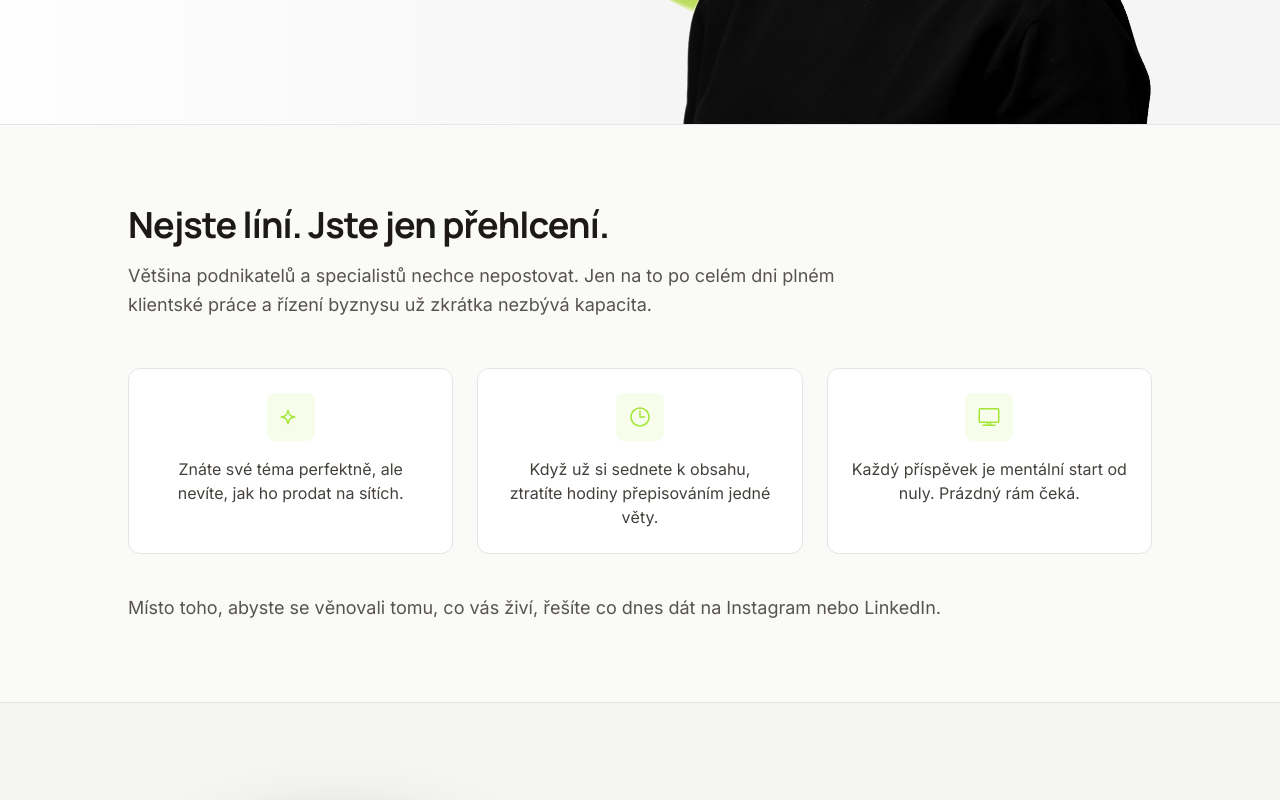
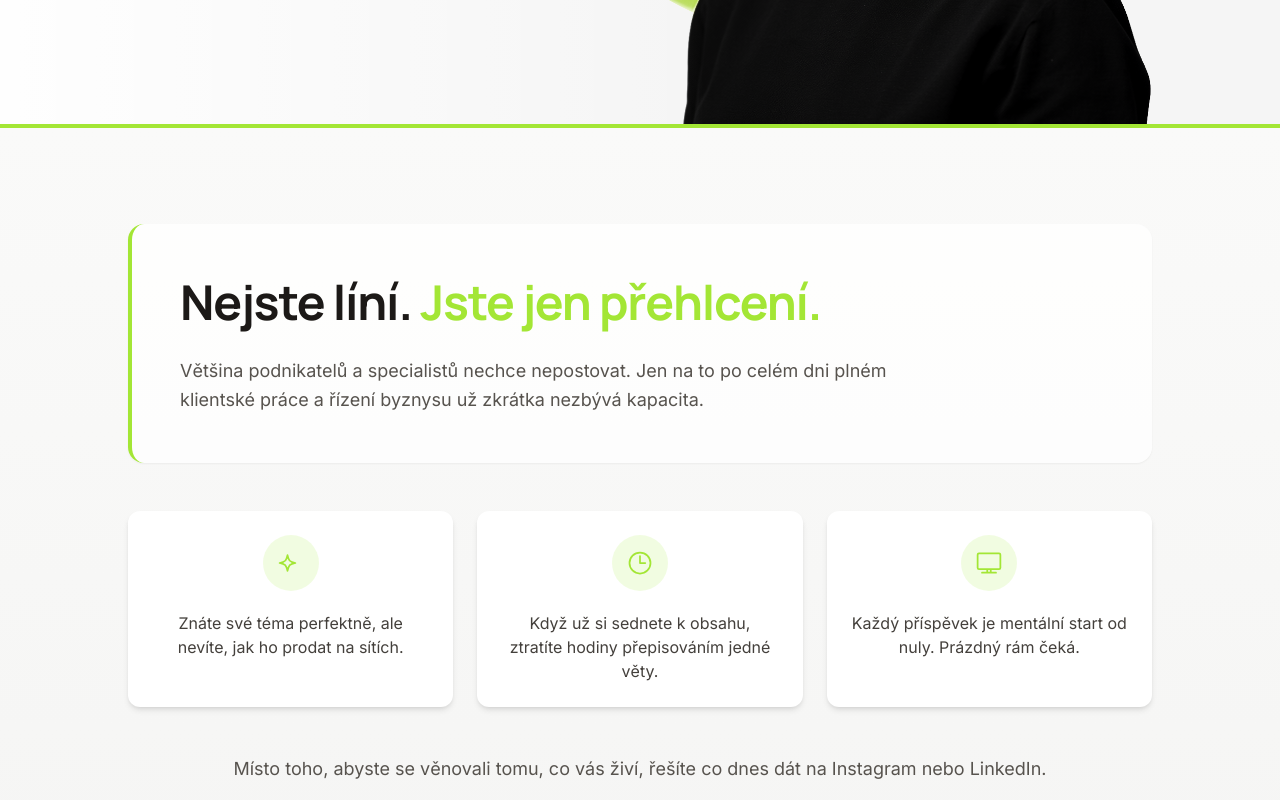
Before and after one commit to katarinabrics-eng/ai-content-studio, a Next.js app in the folder apps/content-studio/: page / in a window 1280 px wide. Shown: the part 620-1420 px from the top of the page. Built offline with nearby package versions, Linux system fonts and the light colour scheme.

Commit message:
refactor: enhance HomePage layout and styling for improved visual appeal and user engagement

```diff
--- a/apps/content-studio/src/app/page.tsx
+++ b/apps/content-studio/src/app/page.tsx
@@ -49,47 +49,52 @@ export default function HomePage() {
         </div>
       </section>
 
-      <section id="manifest" className="w-full border-t border-stone-200 bg-stone-50 px-6 py-20 sm:px-8 lg:px-12">
+      <section id="manifest" className="relative w-full overflow-hidden border-t-4 border-[#A3E635] bg-gradient-to-b from-stone-50 to-stone-100 px-6 py-24 sm:px-8 lg:px-12">
         <div className="mx-auto max-w-5xl">
-          <h2 className="text-3xl font-bold tracking-tight text-stone-900 md:text-4xl">
-            Nejste líní. Jste jen přehlcení.
-          </h2>
-          <p className="mt-4 max-w-3xl text-lg leading-relaxed text-stone-600">
-            Většina podnikatelů a specialistů nechce nepostovat. Jen na to po celém dni plném klientské práce a řízení byznysu už zkrátka nezbývá kapacita.
-          </p>
+          <div className="relative rounded-2xl border-l-4 border-[#A3E635] bg-white/80 p-8 shadow-sm sm:p-10 md:p-12">
+            <h2 className="text-3xl font-bold tracking-tight text-stone-900 sm:text-4xl md:text-5xl md:leading-tight">
+              Nejste líní.{" "}
+              <span className="text-[#A3E635]">Jste jen přehlcení.</span>
+            </h2>
+            <p className="mt-6 max-w-3xl text-lg leading-relaxed text-stone-600">
+              Většina podnikatelů a specialistů nechce nepostovat. Jen na to po celém dni plném klientské práce a řízení byznysu už zkrátka nezbývá kapacita.
+            </p>
+          </div>
+
           <div className="mt-12 grid gap-6 sm:grid-cols-3">
-            <div className="rounded-xl border border-stone-200 bg-white p-6 text-center">
-              <div className="mx-auto flex h-12 w-12 items-center justify-center rounded-lg bg-[#A3E635]/10 text-[#A3E635]">
-                <svg className="h-6 w-6" fill="none" viewBox="0 0 24 24" stroke="currentColor" strokeWidth={1.5}>
+            <div className="group rounded-xl bg-white p-6 text-center shadow-md transition-all duration-300 hover:-translate-y-1 hover:shadow-lg">
+              <div className="mx-auto flex h-14 w-14 items-center justify-center rounded-full bg-[#A3E635]/15 text-[#A3E635] transition-colors group-hover:bg-[#A3E635]/25">
+                <svg className="h-7 w-7" fill="none" viewBox="0 0 24 24" stroke="currentColor" strokeWidth={1.5}>
                   <path strokeLinecap="round" strokeLinejoin="round" d="M9.813 15.904L9 18.75l-.813-2.846a4.5 4.5 0 00-3.09-3.09L2.25 12l2.846-.813a4.5 4.5 0 003.09-3.09L9 5.25l.813 2.846a4.5 4.5 0 003.09 3.09L15.75 12l-2.846.813a4.5 4.5 0 00-3.09 3.09z" />
                 </svg>
               </div>
-              <p className="mt-4 text-stone-700">
+              <p className="mt-5 text-stone-700">
                 Znáte své téma perfektně, ale nevíte, jak ho prodat na sítích.
               </p>
             </div>
-            <div className="rounded-xl border border-stone-200 bg-white p-6 text-center">
-              <div className="mx-auto flex h-12 w-12 items-center justify-center rounded-lg bg-[#A3E635]/10 text-[#A3E635]">
-                <svg className="h-6 w-6" fill="none" viewBox="0 0 24 24" stroke="currentColor" strokeWidth={1.5}>
+            <div className="group rounded-xl bg-white p-6 text-center shadow-md transition-all duration-300 hover:-translate-y-1 hover:shadow-lg">
+              <div className="mx-auto flex h-14 w-14 items-center justify-center rounded-full bg-[#A3E635]/15 text-[#A3E635] transition-colors group-hover:bg-[#A3E635]/25">
+                <svg className="h-7 w-7" fill="none" viewBox="0 0 24 24" stroke="currentColor" strokeWidth={1.5}>
                   <path strokeLinecap="round" strokeLinejoin="round" d="M12 6v6h4.5m4.5 0a9 9 0 11-18 0 9 9 0 0118 0z" />
                 </svg>
               </div>
-              <p className="mt-4 text-stone-700">
+              <p className="mt-5 text-stone-700">
                 Když už si sednete k obsahu, ztratíte hodiny přepisováním jedné věty.
               </p>
             </div>
-            <div className="rounded-xl border border-stone-200 bg-white p-6 text-center">
-              <div className="mx-auto flex h-12 w-12 items-center justify-center rounded-lg bg-[#A3E635]/10 text-[#A3E635]">
-                <svg className="h-6 w-6" fill="none" viewBox="0 0 24 24" stroke="currentColor" strokeWidth={1.5}>
+            <div className="group rounded-xl bg-white p-6 text-center shadow-md transition-all duration-300 hover:-translate-y-1 hover:shadow-lg">
+              <div className="mx-auto flex h-14 w-14 items-center justify-center rounded-full bg-[#A3E635]/15 text-[#A3E635] transition-colors group-hover:bg-[#A3E635]/25">
+                <svg className="h-7 w-7" fill="none" viewBox="0 0 24 24" stroke="currentColor" strokeWidth={1.5}>
                   <path strokeLinecap="round" strokeLinejoin="round" d="M6 20.25h12m-7.5-3v3m3-3v3m-10.125-3h17.25c.621 0 1.125-.504 1.125-1.125V4.875c0-.621-.504-1.125-1.125-1.125H3.375c-.621 0-1.125.504-1.125 1.125v11.25c0 .621.504 1.125 1.125 1.125z" />
                 </svg>
               </div>
-              <p className="mt-4 text-stone-700">
+              <p className="mt-5 text-stone-700">
                 Každý příspěvek je mentální start od nuly. Prázdný rám čeká.
               </p>
             </div>
           </div>
-          <p className="mt-10 text-lg text-stone-600">
+
+          <p className="mt-12 text-center text-lg text-stone-600">
             Místo toho, abyste se věnovali tomu, co vás živí, řešíte co dnes dát na Instagram nebo LinkedIn.
           </p>
         </div>
```
